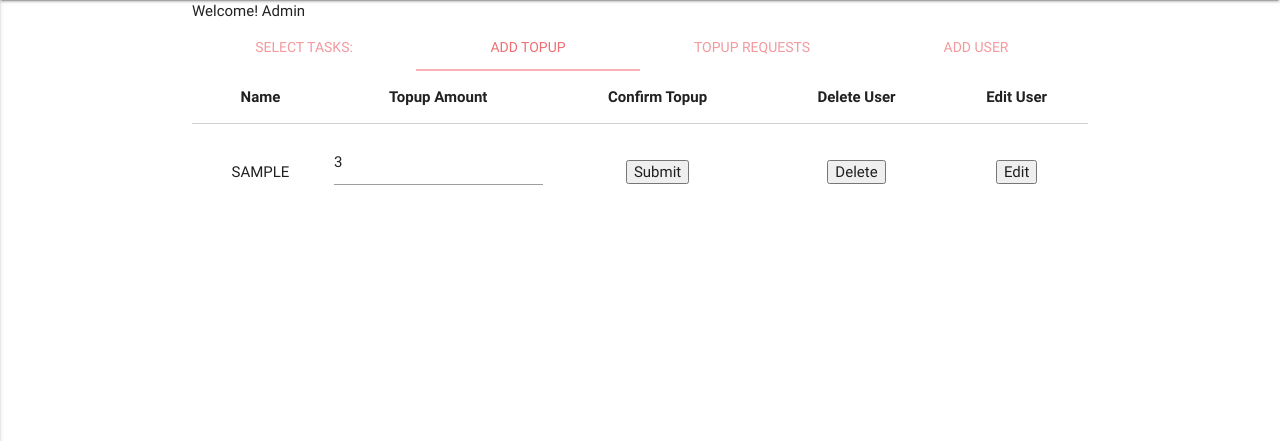
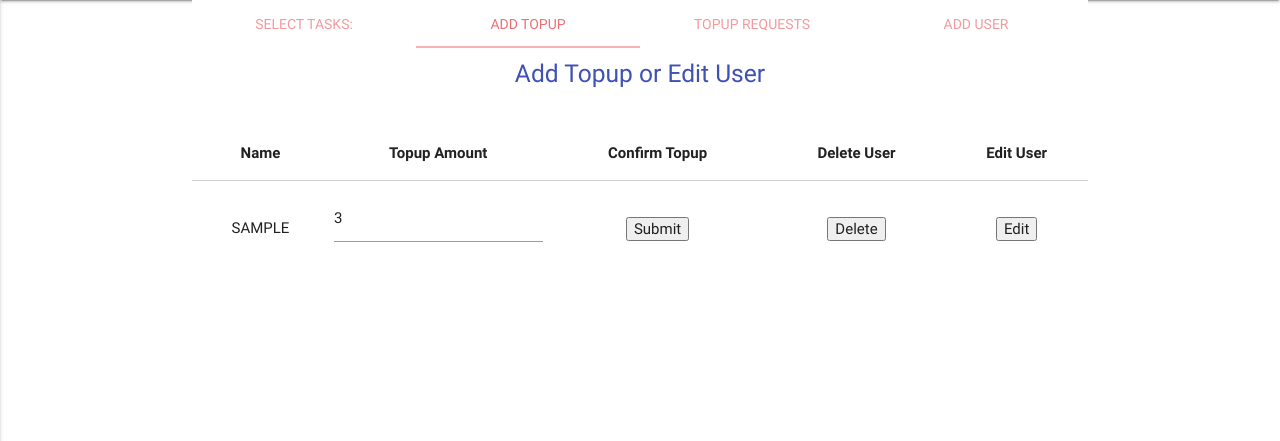
Before and after one commit to irfanrizvidev/printer, a Flask app: page /admin/dashboard in a window 1280 px wide. Shown: the part 64-505 px from the top of the page. Run offline with Flask 2, Linux system fonts and the light colour scheme; the visitor is signed in with stand-in values (Sample User, id 1); one stand-in notice (Sample message) is shown; a database or web service that is not in the repository returns one stand-in record (values such as "Sample title"); some libraries are stand-ins or nearby versions.

Commit message:
adminpage: user delete, topup backend working. edit frontend working

```diff
--- a/app.py
+++ b/app.py
@@ -1,4 +1,5 @@
 import os
+import json
 from flask import Flask, flash, render_template, redirect, request, url_for, session
 from flask_pymongo import PyMongo
 from bson.objectid import ObjectId
@@ -56,9 +57,59 @@ def user():
 @app.route('/admin/dashboard')
 def admin():
     if 'username' in session and session['user_type'] == True:
-        return render_template('admin.html', residents=mongo.db.users.find({'admin': False},
-            {'password':0, '_id':0, 'admin':0}), requests=mongo.db.requests.find({'complete': False},
-            {'_id':0, 'complete':0}))
+        if session['username'] == 'irfanrizvidev':
+            return render_template('admin.html', residents=mongo.db.users.find({ "username": { '$ne': "irfanrizvidev" } },
+                {'password':0, '_id':0, 'admin':0}), requests=mongo.db.requests.find({'complete': False},
+                {'_id':0, 'complete':0}))
+        else:
+            return render_template('admin.html', residents=mongo.db.users.find({'admin': False},
+                {'password':0, '_id':0, 'admin':0}), requests=mongo.db.requests.find({'complete': False},
+                {'_id':0, 'complete':0}))
+
+    return redirect(url_for("index"))
+
+@app.route('/topup', methods=['POST'])
+def topup():
+    if request.method == 'POST' and 'username' in session and session['user_type'] == True:
+        user = request.form['usertopup']
+        topup = request.form['topup']
+        with open('topup.json') as f:
+            data = json.load(f)
+        if(data["name"] == "" and data["topup"] == ""):
+            data["name"] = user
+            data["topup"]= topup
+            with open('topup.json', 'w') as json_file:
+                json.dump(data, json_file)
+            flash('Topup in Queue.')
+            return redirect(url_for('admin', _anchor='test2'))
+        else:
+            flash('Another topup in Queue already.')
+            return redirect(url_for('admin', _anchor='test2'))
+
+    return redirect(url_for("index"))
+
+
+@app.route('/deleteuser', methods=['POST'])
+def deleteuser():
+    if request.method == 'POST' and 'username' in session and session['user_type'] == True:
+        user = request.form['userdelete']
+        queryResponse = mongo.db.users.delete_one({'username': user})
+        flash('User Delete Successfuly.')
+        return redirect(url_for('admin', _anchor='test2'))
+
+    return redirect(url_for("index"))
+
+@app.route('/admin/dashboard')
+def edituser():
+    if 'username' in session and session['user_type'] == True:
+        if session['username'] == 'irfanrizvidev':
+            return render_template('admin.html', residents=mongo.db.users.find({},
+                {'password':0, '_id':0, 'admin':0}), requests=mongo.db.requests.find({'complete': False},
+                {'_id':0, 'complete':0}))
+        else:
+            return render_template('admin.html', residents=mongo.db.users.find({'admin': False},
+                {'password':0, '_id':0, 'admin':0}), requests=mongo.db.requests.find({'complete': False},
+                {'_id':0, 'complete':0}))
 
     return redirect(url_for("index"))
 
@@ -82,10 +133,12 @@ def register():
 
             flash('User Created Successfully.')
             return redirect(url_for('admin', _anchor='test4'))
+        elif "edit" in request.form:
+            if(request.form['edit'] == 'edit'):
+                return request.form['edit']
 
         flash('User Already Exists.')
         return redirect(url_for('admin', _anchor='test4'))
-
 
     return redirect(url_for('admin', _anchor='test4'))
 
--- a/templates/admin.html
+++ b/templates/admin.html
@@ -1,16 +1,40 @@
 {% extends 'base.html' %} {% block content %}
-Welcome! Admin
+
 <div class="row">
     <div class="col s12">
       <ul class="tabs">
         <li class="tab col s3 disabled"><a href="#test1">Select Tasks:</a></li>
         <li class="tab col s3"><a class="active" href="#test2">Add Topup</a></li>
         <li class="tab col s3"><a href="#test3">Topup Requests</a></li>
-        <li class="tab col s3"><a href="#test4">Add User</a></li>
+        <li class="tab col s3"><a href="#test4"  id="adduser">Add User</a></li>
       </ul>
     </div>
     <div id="test1" class="col s12">Test 1</div>
     <div id="test2" class="col s12">
+    <center>
+        {% with messages = get_flashed_messages() %}
+	  {% if messages %}
+	    {% for message in messages %}
+            {% if message == 'Topup in Queue.' %}
+                <div class="section"></div>
+                <h5 class="card-panel green lighten-1 white-text">{{ message }}</h5>
+            {% elif message == 'Another topup in Queue already.' %}
+                <div class="section"></div>
+                <h5 class="card-panel red lighten-1 white-text">{{ message }}</h5>
+            {% elif message == 'User Delete Successfuly.' %}
+                <div class="section"></div>
+                <h5 class="card-panel red lighten-1 white-text">{{ message }}</h5>
+            {% else %}
+                <h5 class="indigo-text">Add Topup or Edit User</h5>
+                <div class="section"></div>
+            {% endif %}
+		{% endfor %}
+      {% else %}
+            <h5 class="indigo-text">Add Topup or Edit User</h5>
+            <div class="section"></div>
+	  {% endif %}
+	{% endwith %}
+    </center>
         <table class="striped s6 centered">
             <thead>
                 <tr>
@@ -23,12 +47,13 @@ Welcome! Admin
         </thead>
         <tbody>
         {% for user in residents %}
-            <form action="/topup" method="post">
+            <form action="/topup" method="POST">
                 <tr>
                     <td>
                         {{ user.username|upper }}
                     </td>
                     <td>
+                        <input type="hidden" value="{{ user.username }}" name="usertopup">
                         <input type="number" min="1" max="9" name="topup" value="3">
                     </td>
                     <td>
@@ -38,13 +63,13 @@ Welcome! Admin
                     <td>
                         <form action="/deleteuser" method="post">
                             <input type="hidden" value="{{ user.username }}" name="userdelete">
-                            <input type="submit" value="Delete" name="deleteuser" id="deleteuser">
+                            <input type="submit" value="Delete" name="deleteuser" id="deleteuser" onclick="return confirm('Do you really want to Delete the user permanently?');">
                         </form>
                     </td>
                     <td>
                         <form action="/edituser" method="post">
                             <input type="hidden" value="{{ user.username }}" name="useredit">
-                            <input type="submit" value="Edit" name="edituser" id="edituser">
+                            <input type="submit" class="editsubmit" value="Edit" name="edituser" id="edituser" onclick="editUser();">
                         </form>
                     </td>
 
@@ -78,9 +103,12 @@ Welcome! Admin
             {% if message == 'User Created Successfully.' %}
                 <div class="section"></div>
                 <h5 class="card-panel green lighten-1 white-text">{{ message }}</h5>
-            {% else %}
+            {% elif message == 'User Already Exists.' %}
                 <div class="section"></div>
                 <h5 class="card-panel red lighten-1 white-text">{{ message }}</h5>
+            {% else %}
+                <h5 class="indigo-text">Enter Username and Password for new User</h5>
+                <div class="section"></div>
             {% endif %}
 		{% endfor %}
       {% else %}
@@ -91,7 +119,7 @@ Welcome! Admin
       <div class="container">
         <div class="z-depth-1 grey lighten-4 row" style="display: inline-block; padding: 32px 48px 0px 48px; border: 1px solid #EEE;">
 
-          <form action="/register" class="col s12" method="post">
+          <form id="registerForm" action="/register" class="col s12" method="post">
             <div class='row'>
               <div class='col s12'>
               </div>
@@ -100,7 +128,7 @@ Welcome! Admin
             <div class='row'>
               <div class='input-field col s12'>
                 <input class='validate' type='text' name='username' id='email' />
-                <label for='email'>Enter your username</label>
+                <label id="userLabel" for='email'>Enter your username</label>
               </div>
             </div>
 
@@ -109,7 +137,7 @@ Welcome! Admin
 					<input class='validate' type='password' name='password' id='password' />
 					<label for='password'>Enter your password</label>
 				</div>
-				<div class="switch">
+            <div class="switch">
 					<label>
 			      Resident
 			      <input type="checkbox" name="adminorresident">
@@ -122,7 +150,7 @@ Welcome! Admin
 			<br />
 			<center>
 				<div class='row'>
-					<button type='submit' name='btn_login' class='col s12 btn btn-large waves-effect green'>Register</button>
+					<button type='submit' id="registerSubmit" name='btn_login' class='col s12 btn btn-large waves-effect green'>Register</button>
 				</div>
 			</center>
 			</form>
--- a/templates/base.html
+++ b/templates/base.html
@@ -49,6 +49,20 @@
             closeOnSelect: false // Close upon selecting a date,
         });
     </script>
+    <script type="text/javascript">
+        $(".editsubmit").on("click", function(e) {
+            e.preventDefault();
+            $("#adduser").text("Edit User");
+            $("#registerForm").append('<input type="hidden" name="edit" value="edit">');
+            $("#registerSubmit").text("Edit User");
+            var value = $(this).closest("form").find('input:hidden').val();
+            $("#email").attr('value', value).prop("readonly", true);
+            $("#userLabel").addClass('active');
+            $("#adduser").click();
+
+        });
+    </script>
+
 </body>
 
 </html>
--- /dev/null
+++ b/topup.json
@@ -0,0 +1 @@
+{"name": "saqib", "topup": "3"}
```
Also changed, not shown: static/js/main.js (added).
